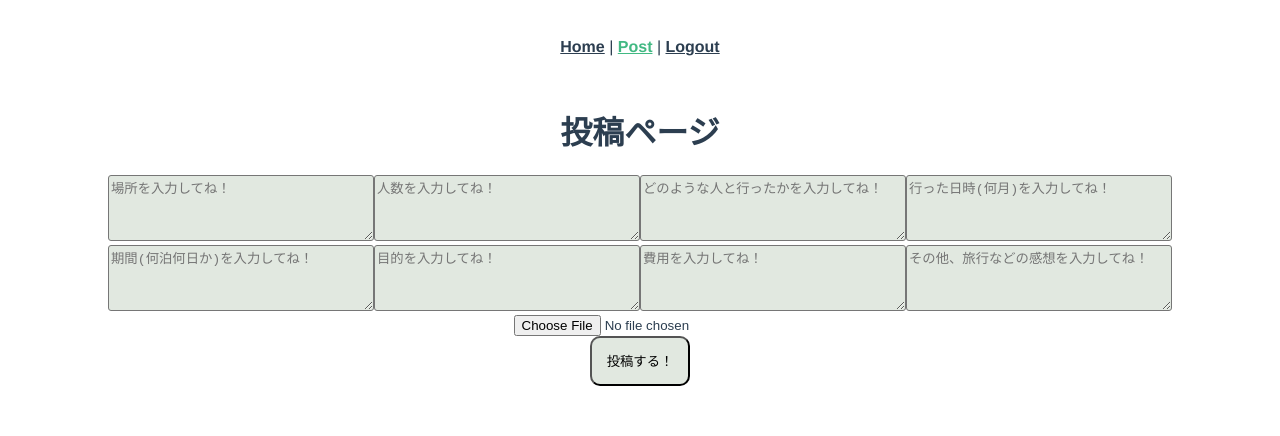
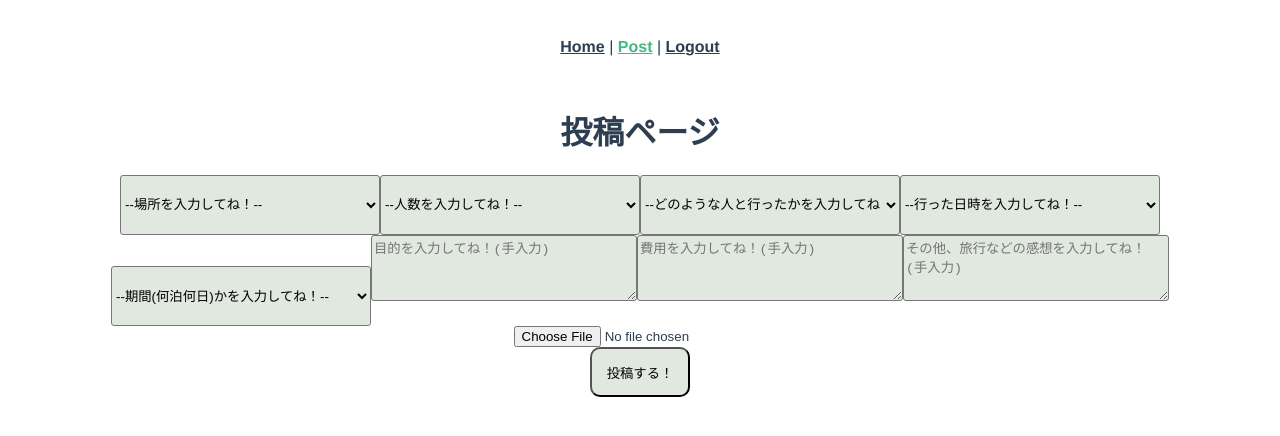
Before and after one commit to yonwarigobu/yonwarigobu, a Vue app: page /post in a window 1280 px wide. Shown: the top 436 px of the page. Built offline with nearby package versions, Linux system fonts and the light colour scheme.

Commit message:
投稿機能のoption機能追加しました。

```diff
--- a/src/views/PostApp.vue
+++ b/src/views/PostApp.vue
@@ -5,47 +5,130 @@
   </div>
 
   <div class="form__wrapper">
-    <textarea
-      class="form__textarea"
-      v-model="place"
-      placeholder="場所を入力してね！"
-    >
-    </textarea>
-    <textarea
-      class="form__textarea"
-      v-model="people"
-      placeholder="人数を入力してね！"
-    >
-    </textarea>
-    <textarea
-      class="form__textarea"
-      v-model="relationships"
-      placeholder="どのような人と行ったかを入力してね！"
-    />
-    <textarea
+    <select class="form__textarea" v-model="place">
+      <option disabled value="">--場所を入力してね！--</option>
+      <option value="北海道">北海道</option>
+      <option value="青森">青森</option>
+      <option value="岩手">神奈川</option>
+      <option value="宮城">宮城</option>
+      <option value="秋田">秋田</option>
+      <option value="山形">山形</option>
+      <option value="福島">福島</option>
+      <option value="茨城">茨城</option>
+      <option value="栃木">栃木</option>
+      <option value="群馬">群馬</option>
+      <option value="埼玉">埼玉</option>
+      <option value="千葉">千葉</option>
+      <option value="東京">東京</option>
+      <option value="神奈川">神奈川</option>
+      <option value="新潟">新潟</option>
+      <option value="富山">富山</option>
+      <option value="石川">石川</option>
+      <option value="福井">福井</option>
+      <option value="山梨">山梨</option>
+      <option value="長野">長野</option>
+      <option value="岐阜">岐阜</option>
+      <option value="静岡">静岡</option>
+      <option value="愛知">愛知</option>
+      <option value="三重">三重</option>
+      <option value="滋賀">滋賀</option>
+      <option value="京都">京都</option>
+      <option value="大阪">大阪</option>
+      <option value="兵庫">兵庫</option>
+      <option value="和歌山">和歌山</option>
+      <option value="鳥取">鳥取</option>
+      <option value="島根">島根</option>
+      <option value="岡山">岡山</option>
+      <option value="広島">広島</option>
+      <option value="山口">山口</option>
+      <option value="徳島">徳島</option>
+      <option value="香川">香川</option>
+      <option value="愛媛">愛媛</option>
+      <option value="高知">高知</option>
+      <option value="福岡">福岡</option>
+      <option value="佐賀">佐賀</option>
+      <option value="長崎">長崎</option>
+      <option value="熊本">熊本</option>
+      <option value="大分">大分</option>
+      <option value="宮崎">宮崎</option>
+      <option value="鹿児島">鹿児島</option>
+      <option value="沖縄">沖縄</option>
+      <option value="その他">その他</option>
+    </select>
+
+    <select class="form__textarea" v-model="people">
+      <option disabled value="">--人数を入力してね！--</option>
+      <option value="1人">1人</option>
+      <option value="2人">2人</option>
+      <option value="3人">3人</option>
+      <option value="4人">4人</option>
+      <option value="5人">5人</option>
+      <option value="6人">6人</option>
+      <option value="7人">7人</option>
+      <option value="8人">8人</option>
+      <option value="9人">9人</option>
+      <option value="10人以上">10人以上</option>
+    </select>
+
+    <select class="form__textarea" v-model="relationships">
+      <option disabled value="">
+        --どのような人と行ったかを入力してね！--
+      </option>
+      <option value="一人">一人</option>
+      <option value="友達">友達</option>
+      <option value="家族、親戚">家族、親戚</option>
+      <option value="恋人">恋人</option>
+      <option value="その他">その他</option>
+    </select>
+
+    <select
       class="form__textarea"
       v-model="season"
       placeholder="行った日時(何月)を入力してね！"
-    />
-    <textarea
+    >
+      <option disabled value="">--行った日時を入力してね！--</option>
+      <option value="1月">1月</option>
+      <option value="2月">2月</option>
+      <option value="3月">3月</option>
+      <option value="4月">4月</option>
+      <option value="5月">5月</option>
+      <option value="6月">6月</option>
+      <option value="7月">7月</option>
+      <option value="8月">8月</option>
+      <option value="9月">9月</option>
+      <option value="10月">10月</option>
+      <option value="11月">11月</option>
+      <option value="12月">12月</option>
+    </select>
+    <select
       class="form__textarea"
       v-model="kikan"
       placeholder="期間(何泊何日か)を入力してね！"
-    />
+    >
+      <option disabled value="">--期間(何泊何日)かを入力してね！--</option>
+      <option value="日帰り">日帰り</option>
+      <option value="1泊2日">1泊2日</option>
+      <option value="2泊3日">2泊3日</option>
+      <option value="3泊4日">3泊4日</option>
+      <option value="4泊5日">4泊5日</option>
+      <option value="5泊6日">5泊6日</option>
+      <option value="6泊7日">6泊7日</option>
+      <option value="7泊以上">7泊以上</option>
+    </select>
     <textarea
       class="form__textarea"
       v-model="purpose"
-      placeholder="目的を入力してね！"
-    />
+      placeholder="目的を入力してね！(手入力)"
+    ></textarea>
     <textarea
       class="form__textarea"
       v-model="money"
-      placeholder="費用を入力してね！"
+      placeholder="費用を入力してね！(手入力)"
     />
     <textarea
       class="form__textarea"
       v-model="kansou"
-      placeholder="その他、旅行などの感想を入力してね！"
+      placeholder="その他、旅行などの感想を入力してね！(手入力)"
     />
     <input type="file" @change="fileUpload" />
     <div class="form__buttons">
```
